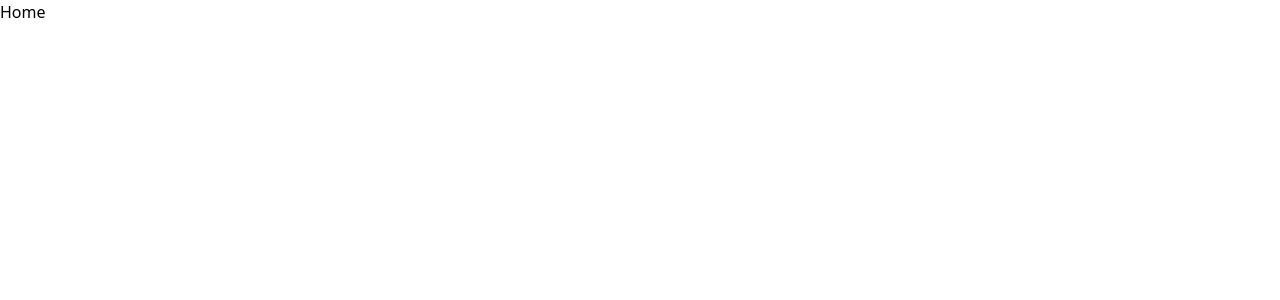
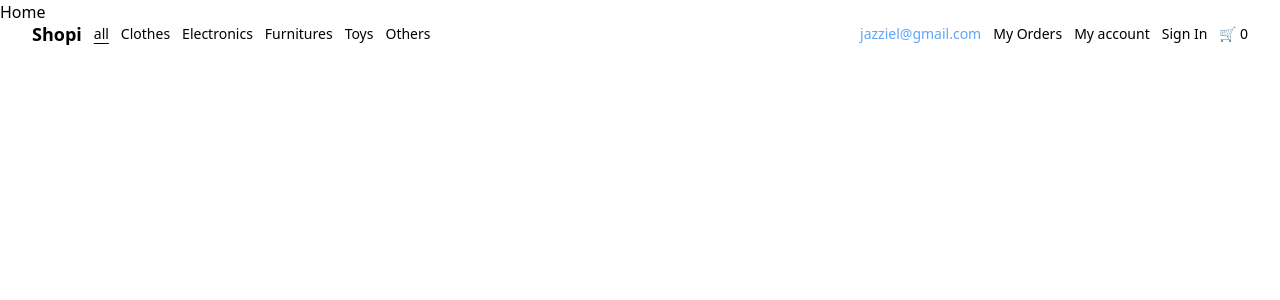
Before and after one commit to jazzielp/Shopin, a React (Vite) app: page / in a window 1280 px wide. Shown: the top 300 px of the page. Built offline with nearby package versions, Linux system fonts and the light colour scheme.

Commit message:
💄 Componente Navbar

```diff
--- /dev/null
+++ b/src/components/Navbar/index.jsx
@@ -0,0 +1,68 @@
+import { NavLink } from 'react-router-dom'
+export function NavBar () {
+  const activeStyle = 'underline underline-offset-4'
+  return (
+    <nav className='flex justify-between items-center fixed z-10 w-full py-5 px-8 text-sm font-light'>
+      <ul className='flex items-center gap-3'>
+        <li className='font-semibold text-lg'>
+          <NavLink to='/'>
+            Shopi
+          </NavLink>
+        </li>
+        <li>
+          <NavLink to='/' className={({ isActive }) => isActive ? activeStyle : undefined}>
+            all
+          </NavLink>
+        </li>
+        <li>
+          <NavLink to='/clothes' className={({ isActive }) => isActive ? activeStyle : undefined}>
+            Clothes
+          </NavLink>
+        </li>
+        <li>
+          <NavLink to='/electronics' className={({ isActive }) => isActive ? activeStyle : undefined}>
+            Electronics
+          </NavLink>
+        </li>
+        <li>
+          <NavLink to='/furnitures' className={({ isActive }) => isActive ? activeStyle : undefined}>
+            Furnitures
+          </NavLink>
+        </li>
+        <li>
+          <NavLink to='/toys' className={({ isActive }) => isActive ? activeStyle : undefined}>
+            Toys
+          </NavLink>
+        </li>
+        <li>
+          <NavLink to='/others' className={({ isActive }) => isActive ? activeStyle : undefined}>
+            Others
+          </NavLink>
+        </li>
+      </ul>
+      <ul className='flex items-center gap-3'>
+        <li className='text-blue-400'>
+          jazziel@gmail.com
+        </li>
+        <li>
+          <NavLink to='/my-orders' className={({ isActive }) => isActive ? activeStyle : undefined}>
+            My Orders
+          </NavLink>
+        </li>
+        <li>
+          <NavLink to='/my-account' className={({ isActive }) => isActive ? activeStyle : undefined}>
+            My account
+          </NavLink>
+        </li>
+        <li>
+          <NavLink to='/sign-in' className={({ isActive }) => isActive ? activeStyle : undefined}>
+            Sign In
+          </NavLink>
+        </li>
+        <li>
+          🛒 0
+        </li>
+      </ul>
+    </nav>
+  )
+}
--- a/src/pages/App/index.jsx
+++ b/src/pages/App/index.jsx
@@ -5,6 +5,7 @@ import { MyOrder } from '../MyOrder'
 import { MyOrders } from '../MyOrders'
 import { NotFound } from '../NotFound'
 import { SignIn } from '../SignIn'
+import { NavBar } from '../../components/Navbar'
 
 const AppRoutes = () => {
   const routes = useRoutes([
@@ -24,6 +25,7 @@ const AppRoutes = () => {
 function App () {
   return (
     <BrowserRouter>
+      <NavBar />
       <AppRoutes />
     </BrowserRouter>
   )
```
